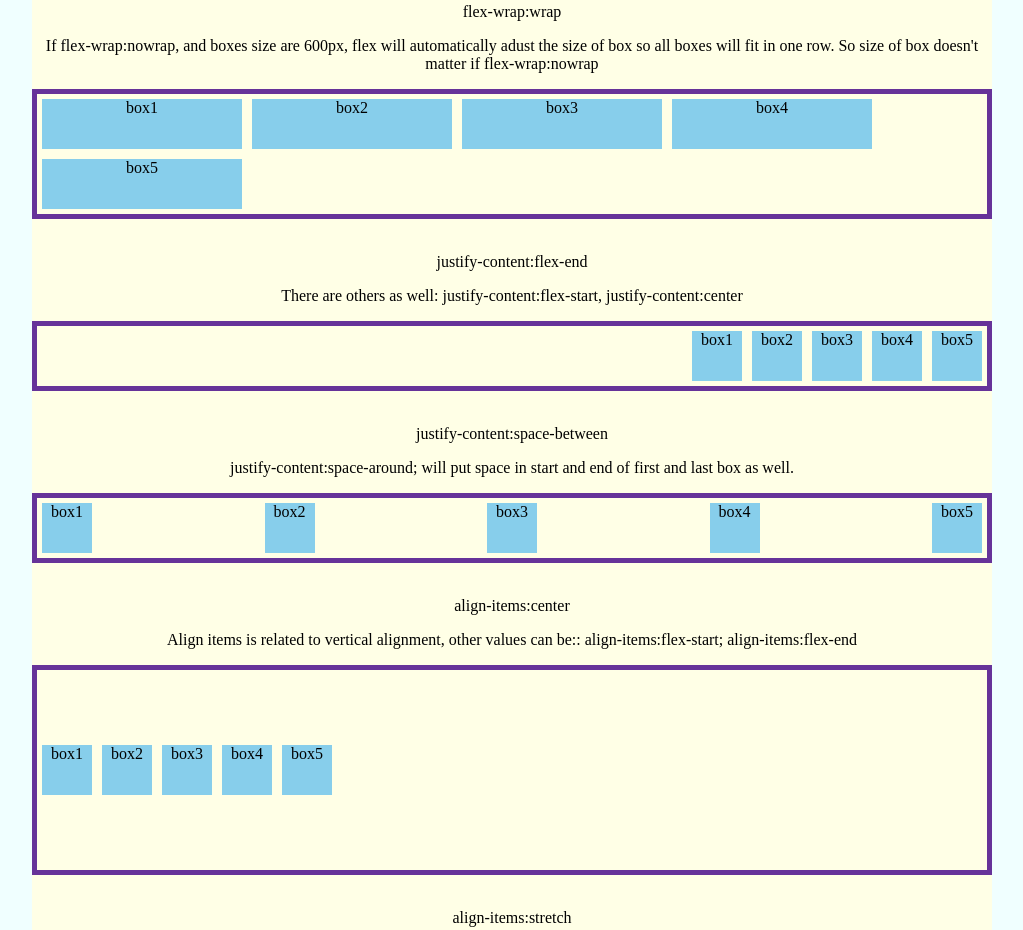
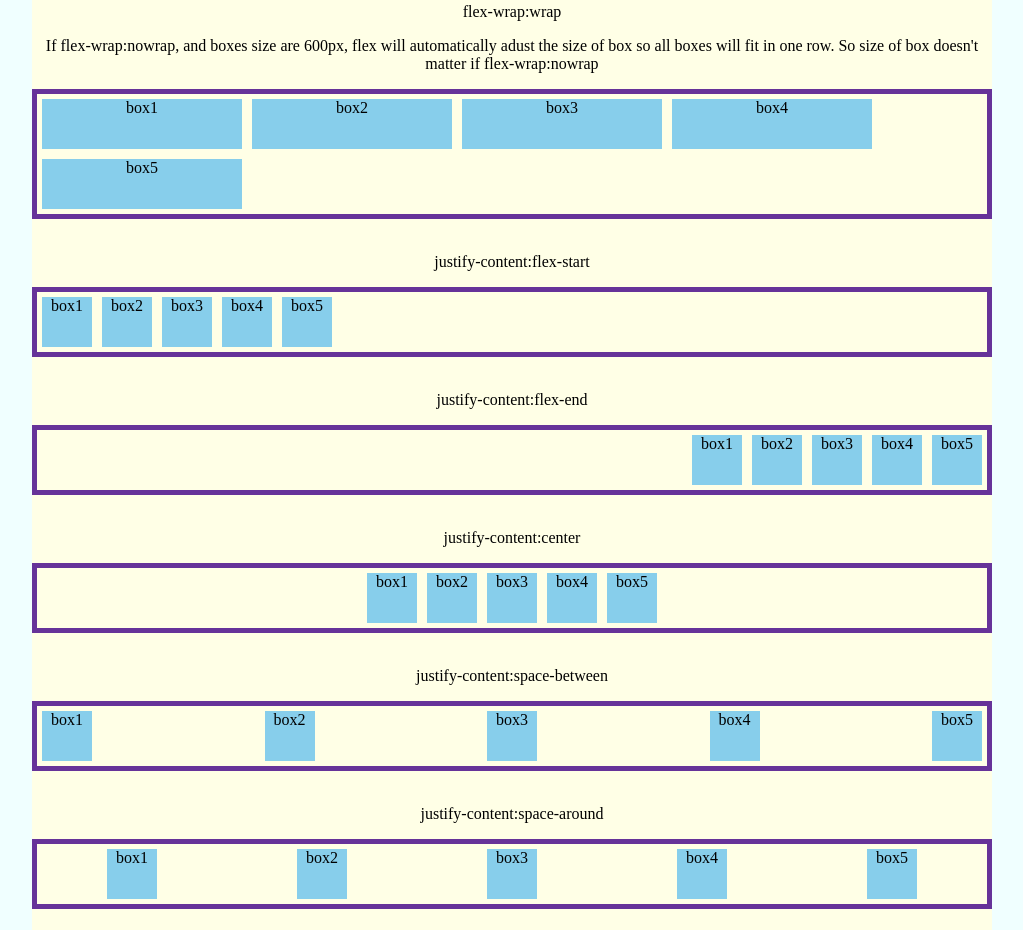
Before and after one commit to OceanK007/html-css-js, a plain HTML site: page flexbox/flexbox.html in a window 1280 px wide. Shown: the part 744-1674 px from the top of the page, without its empty margins (128-1151 px from the left). Drawn offline with Linux system fonts and the light colour scheme.

Commit message:
Adding changes

```diff
--- a/flexbox/flexbox.css
+++ b/flexbox/flexbox.css
@@ -69,10 +69,30 @@ header div
     justify-content:flex-end;
 }
 
+/* Section55 */
+.parent55
+{
+    /* justify-content: flex-start; */
+    justify-content:flex-start;
+}
+
+/* Section555 */
+.parent555
+{
+    /* justify-content: flex-start; */
+    justify-content:center;
+}
+
 /* Section6 */
 .parent6
 {
     justify-content: space-between;
+}
+
+/* Section66 */
+.parent66
+{
+    justify-content: space-around;
 }
 
 /* Section7 */
--- a/flexbox/flexbox.html
+++ b/flexbox/flexbox.html
@@ -15,7 +15,7 @@
                 </div>
             </header>
             <div>
-                <p class="title">Flex box: Default</p>
+                <p class="title">display:flex</p>
                 <div class="parent">
                     <div class="box">box1</div>
                     <div class="box">box2</div>
@@ -69,8 +69,20 @@
             <br>
 
             <div>
+                <p class="title">justify-content:flex-start</p>
+                <div class="parent parent55">
+                    <div class="box">box1</div>
+                    <div class="box">box2</div>
+                    <div class="box">box3</div>
+                    <div class="box">box4</div>
+                    <div class="box">box5</div>
+                </div>
+            </div>
+
+            <br>
+
+            <div>
                 <p class="title">justify-content:flex-end</p>
-                <p class="title">There are others as well: justify-content:flex-start, justify-content:center</p>
                 <div class="parent parent5">
                     <div class="box">box1</div>
                     <div class="box">box2</div>
@@ -83,9 +95,34 @@
             <br>
 
             <div>
+                <p class="title">justify-content:center</p>
+                <div class="parent parent555">
+                    <div class="box">box1</div>
+                    <div class="box">box2</div>
+                    <div class="box">box3</div>
+                    <div class="box">box4</div>
+                    <div class="box">box5</div>
+                </div>
+            </div>
+
+            <br>
+
+            <div>
                 <p class="title">justify-content:space-between</p>
-                <p class="title">justify-content:space-around; will put space in start and end of first and last box as well.</p>
                 <div class="parent parent6">
+                    <div class="box">box1</div>
+                    <div class="box">box2</div>
+                    <div class="box">box3</div>
+                    <div class="box">box4</div>
+                    <div class="box">box5</div>
+                </div>
+            </div>
+
+            <br>
+
+            <div>
+                <p class="title">justify-content:space-around</p>
+                <div class="parent parent66">
                     <div class="box">box1</div>
                     <div class="box">box2</div>
                     <div class="box">box3</div>
```
Also changed, not shown: 1 other file.
